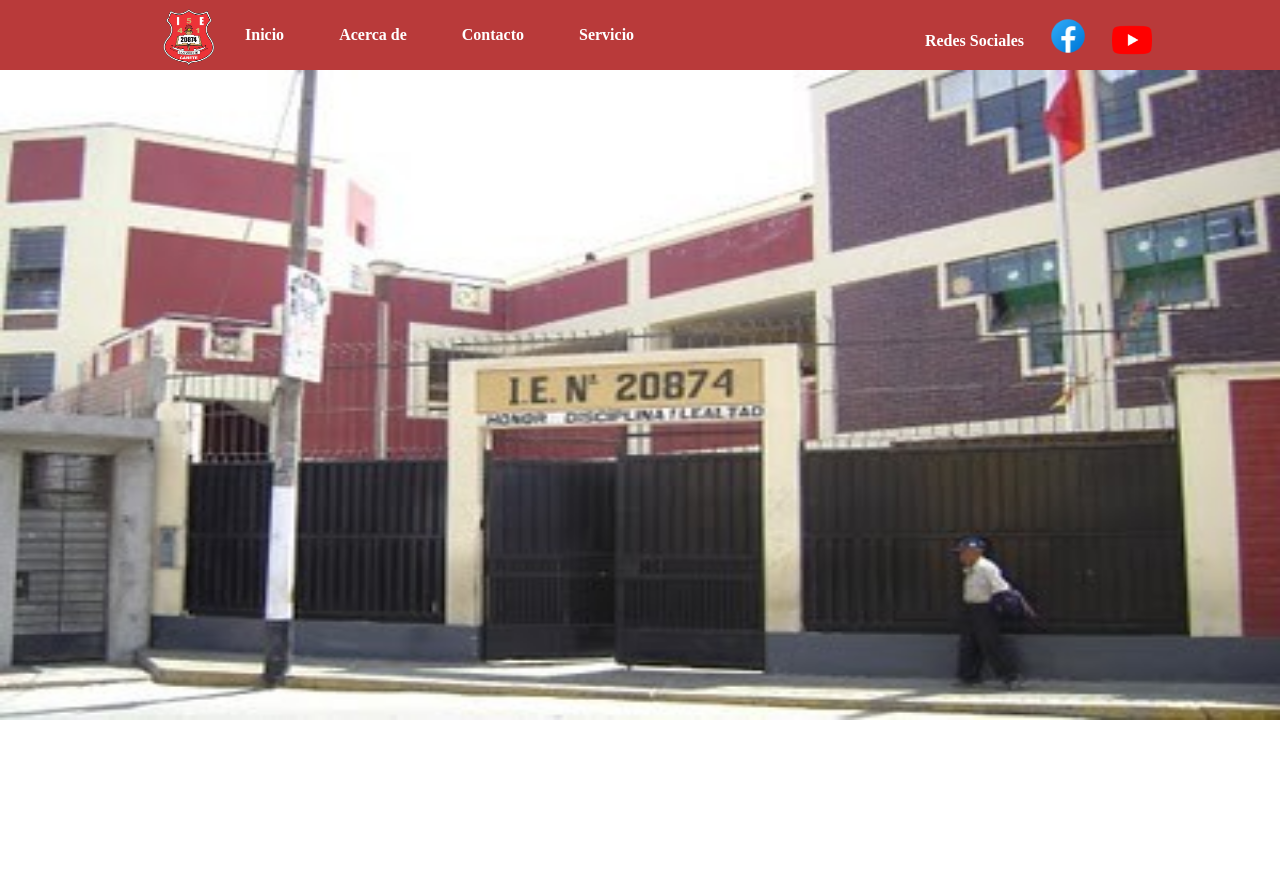
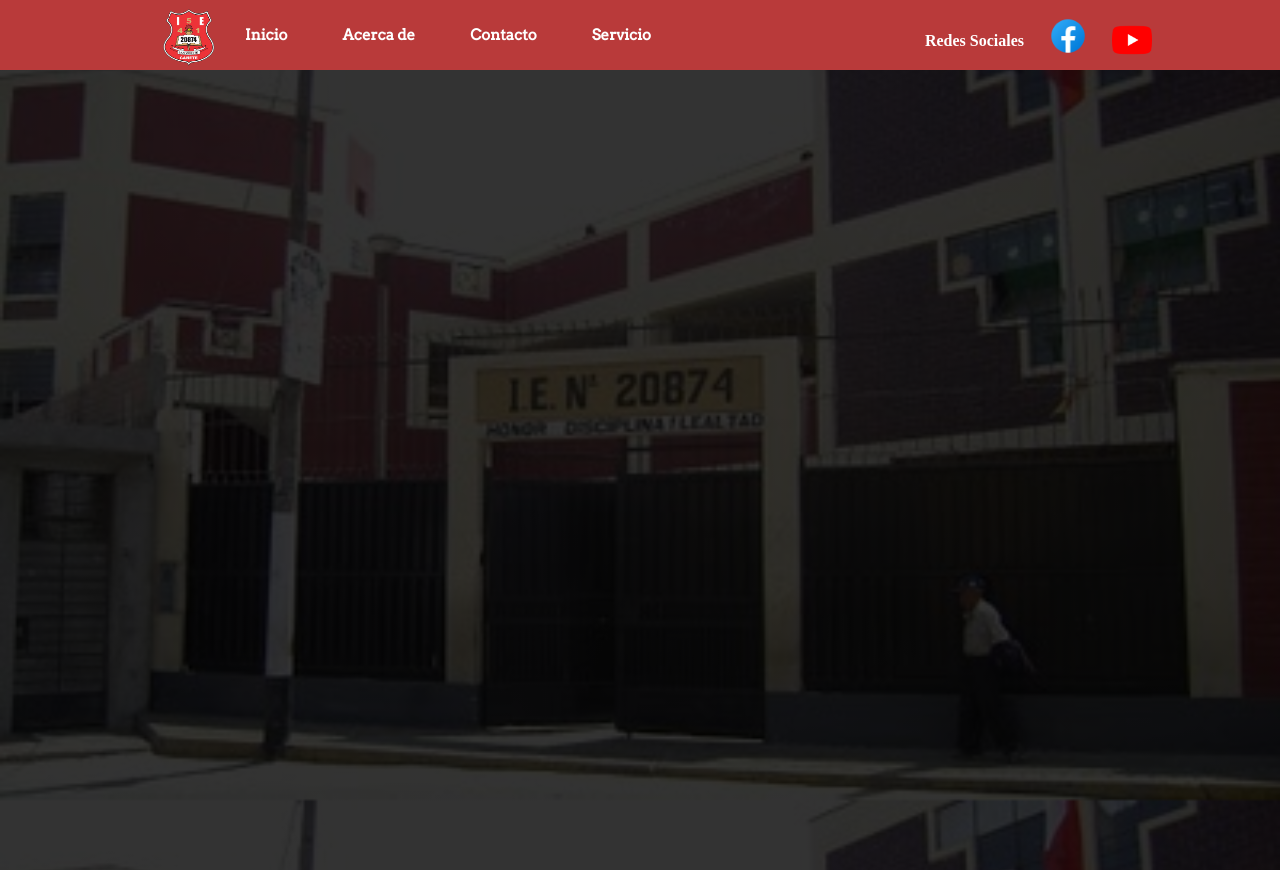
Before and after one commit to RobertoSanchez18/LadingPage, a plain HTML site: page index.html in a window 1280 px wide. Before the commit the page ends 800 px from the top, so only its background shows below. Drawn offline with Linux system fonts and the light colour scheme.

Commit message:
Integre background

```diff
--- a/index.html
+++ b/index.html
@@ -24,6 +24,6 @@
             <img class="youtube" src="/icons/youtube.png">
         </div>
     </header>
-    <img class="Background"src="/images/Background 451.jpg" width="100%" height="650px">
+
 </body>
 </html>
--- a/style.css
+++ b/style.css
@@ -1,7 +1,31 @@
+@import url('https://fonts.googleapis.com/css2?family=Arvo&family=Ubuntu&display=swap');
+
 *{
     padding: 0;
     margin: 0;
     box-sizing: border-box;
+}
+
+body{
+    margin: 0;
+    min-height: 100vh;
+    background-image: url(/images/Background\ 451.jpg);
+    background-repeat: no-repeat;
+    background-size: cover;
+    background-position: center;
+    background-attachment: fixed;
+}
+
+body::before {
+    content: '';
+    width: 100%;
+    min-height: 100vh;
+    position: absolute;
+    top: 70px;
+    left: 0;
+
+    background: linear-gradient(black,black);
+    opacity: 0.8;
 }
 
 header{
@@ -40,6 +64,10 @@ nav ul li {
     padding: 26px 0;
     float: left;
     position: relative;
+    font-size: 15px;
+    font-family:'Arvo', serif;
+    font-weight: bold;
+
 }
 
 nav ul li a {
```
